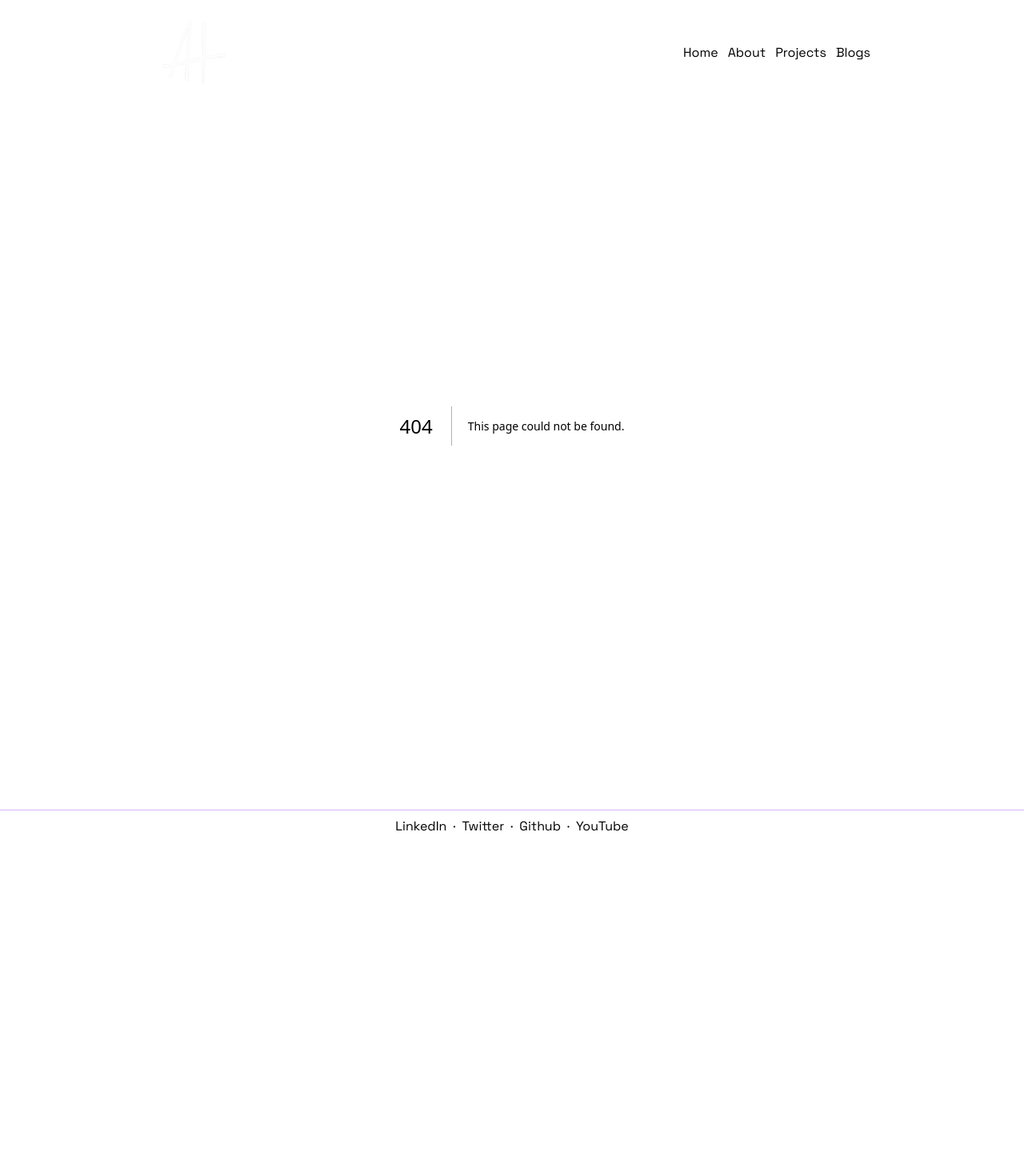
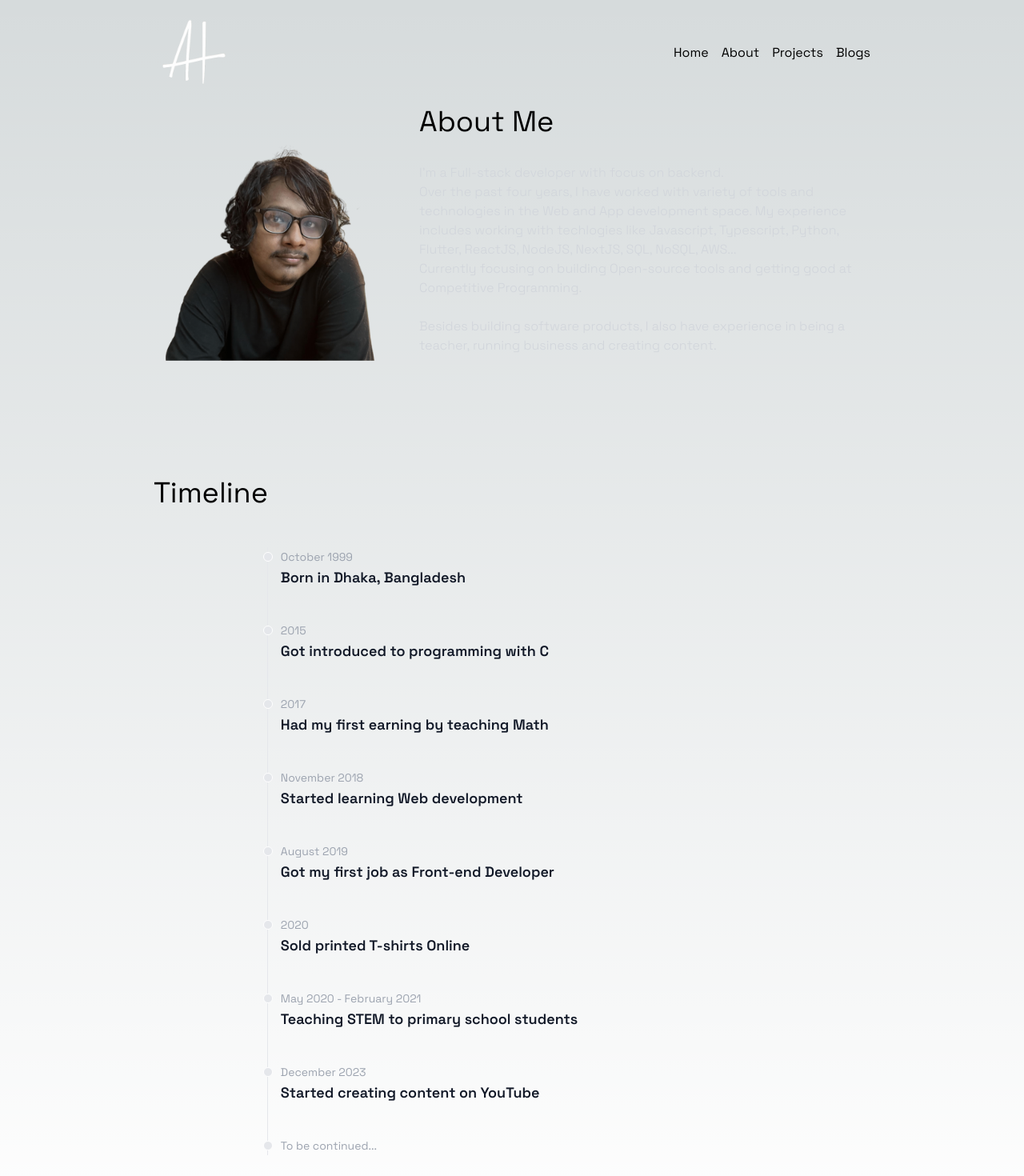
Before and after one commit to ariflogs/me, a Next.js app: page /about in a window 1280 px wide. Before the commit this address had no page. Shown: the top 1470 px of the page at 80% size. Before the commit the page ends 1053 px from the top, so only its background shows below. Built offline with nearby package versions, Linux system fonts and the light colour scheme.

Commit message:
added about page 📄

```diff
--- /dev/null
+++ b/src/app/about/page.tsx
@@ -0,0 +1,82 @@
+import React from "react";
+import Image from "next/image";
+
+const timeline = [
+  { date: "October 1999", title: "Born in Dhaka, Bangladesh" },
+  { date: "2015", title: "Got introduced to programming with C" },
+  { date: "2017", title: "Had my first earning by teaching Math" },
+  { date: "November 2018", title: "Started learning Web development" },
+  { date: "August 2019", title: "Got my first job as Front-end Developer" },
+  {
+    date: "2020",
+    title: "Sold printed T-shirts Online",
+  },
+  {
+    date: "May 2020 - February 2021",
+    title: "Teaching STEM to primary school students",
+  },
+  {
+    date: "December 2023",
+    title: "Started creating content on YouTube",
+  },
+  {
+    date: "To be continued...",
+    title: "",
+  },
+];
+
+export default function page() {
+  return (
+    <div>
+      <div className="flex flex-col lg:flex-row lg:space-x-8">
+        <Image
+          src="/arif-t.png"
+          width={300}
+          height={500}
+          alt="arif profile"
+          className="rouned"
+        />
+        <div>
+          <h3 className="text-4xl mb-8">About Me</h3>
+
+          <div className="text-md font-light text-gray-300">
+            <p>I{"'"}m a Full-stack developer with focus on backend.</p>
+            <p>
+              Over the past four years, I have worked with variety of tools and
+              technologies in the Web and App development space. My experience
+              includes working with techlogies like Javascript, Typescript,
+              Python, Flutter, ReactJS, NodeJS, NextJS, SQL, NoSQL, AWS...
+            </p>
+            <p>
+              Currently focusing on building Open-source tools and getting good
+              at Competitive Programming.
+            </p>
+            <br />
+            <p>
+              Besides building software products, I also have experience in
+              being a teacher, running business and creating content.
+            </p>
+          </div>
+        </div>
+      </div>
+
+      <div className="h-16"></div>
+      <h3 className="text-4xl mb-12">Timeline</h3>
+      <div className="flex justify-center max-w-2xl">
+        <ol className="relative border-s border-gray-200 dark:border-gray-700">
+          {timeline.map((item) => (
+            <li className={`${item.title && "mb-10"} ms-4`} key={item.date}>
+              <div className="absolute w-3 h-3 bg-gray-200 rounded-full mt-1.5 -start-1.5 border border-white dark:border-gray-900 dark:bg-gray-700" />
+              <time className="mb-1 text-sm font-normal leading-none text-gray-400 dark:text-gray-500">
+                {item.date}
+              </time>
+              <h3 className="text-lg font-semibold text-gray-900 dark:text-white">
+                {item.title}
+              </h3>
+            </li>
+          ))}
+        </ol>
+      </div>
+    </div>
+  );
+}
--- a/src/app/layout.tsx
+++ b/src/app/layout.tsx
@@ -20,7 +20,7 @@ export default function RootLayout({
     <html lang="en">
       <body className={`${spaceGrotesk.className} `}>
         <Navbar />
-        <div className="container max-w-4xl mx-auto">
+        <div className="container max-w-4xl mx-auto px-4 lg:px-0">
           {children}
         </div>
         <Footer />
--- a/src/app/page.tsx
+++ b/src/app/page.tsx
@@ -14,21 +14,29 @@ import React from "react";
 
 export default function page() {
   return (
-      <div className="min-h-96">
-        <h2 className="text-3xl">Hey there 👋</h2>
-        <h2 className="text-3xl mb-4">
-          I{"'"}m Arif Hossain, a Software Engineer and Hobbyist Content
-          Creator.
-        </h2>
+    <div className="min-h-96">
+      <div className="h-24 lg:h-32"></div>
+      <h3 className="text-xl md:text-2xl mb-1 md:mb-2">Hey there 👋</h3>
+      <h1 className="text-3xl md:text-5xl font-semibold">
+        I{"'"}m Arif Hossain, a{" "}
+        <a href="/projects" className="text-purple-400">
+          Software Engineer
+        </a>{" "}
+        and Hobbyist{" "}
+        <a href="https://www.youtube.com/@ariflogs" className="text-purple-400">
+          Content Creator
+        </a>
+        .
+      </h1>
 
-        <div className="flex">
-          {/* {cards.map((item) => (
+      <div className="flex">
+        {/* {cards.map((item) => (
             <div key={item.title} className="border border-gray-400 hover:border-gray-200 px-4 py-2 rounded flex align-middle justify-center">
               <p className="text-4xl mr-4">{item.icon}</p>
               <p className="text-lg font-bold">{item.title}</p>
             </div>
           ))} */}
-        </div>
       </div>
+    </div>
   );
 }
--- a/src/components/shared/Navbar.tsx
+++ b/src/components/shared/Navbar.tsx
@@ -3,7 +3,7 @@ import React from "react";
 
 export default function Navbar() {
   return (
-    <header className="flex justify-between items-center py-4 container max-w-4xl mx-auto">
+    <header className="flex justify-between items-center py-4 px-4 lg:px-0 container max-w-4xl mx-auto">
       <a href="/">
         <Image
           src="/logo.png"
@@ -14,14 +14,14 @@ export default function Navbar() {
         />
       </a>
 
-        <nav className="block md:hidden mobile-nav bg-gray-800 text-white p-4 rounded flex-1 ">
+      <nav className="flex flex-col justify-end mobile-nav space-y-1 md:hidden">
         <a href="/">Home</a>
         <a href="/about">About</a>
         <a href="/projects">Projects</a>
         <a href="/blogs">Blogs</a>
       </nav>
 
-        <nav className="hidden md:block space-x-3">
+      <nav className="hidden md:block space-x-4">
         <a href="/">Home</a>
         <a href="/about">About</a>
         <a href="/projects">Projects</a>
```
Also changed, not shown: public/arif-t.png (added), public/arif.png (added). Lines whose indentation alone changed are shown as unchanged.
